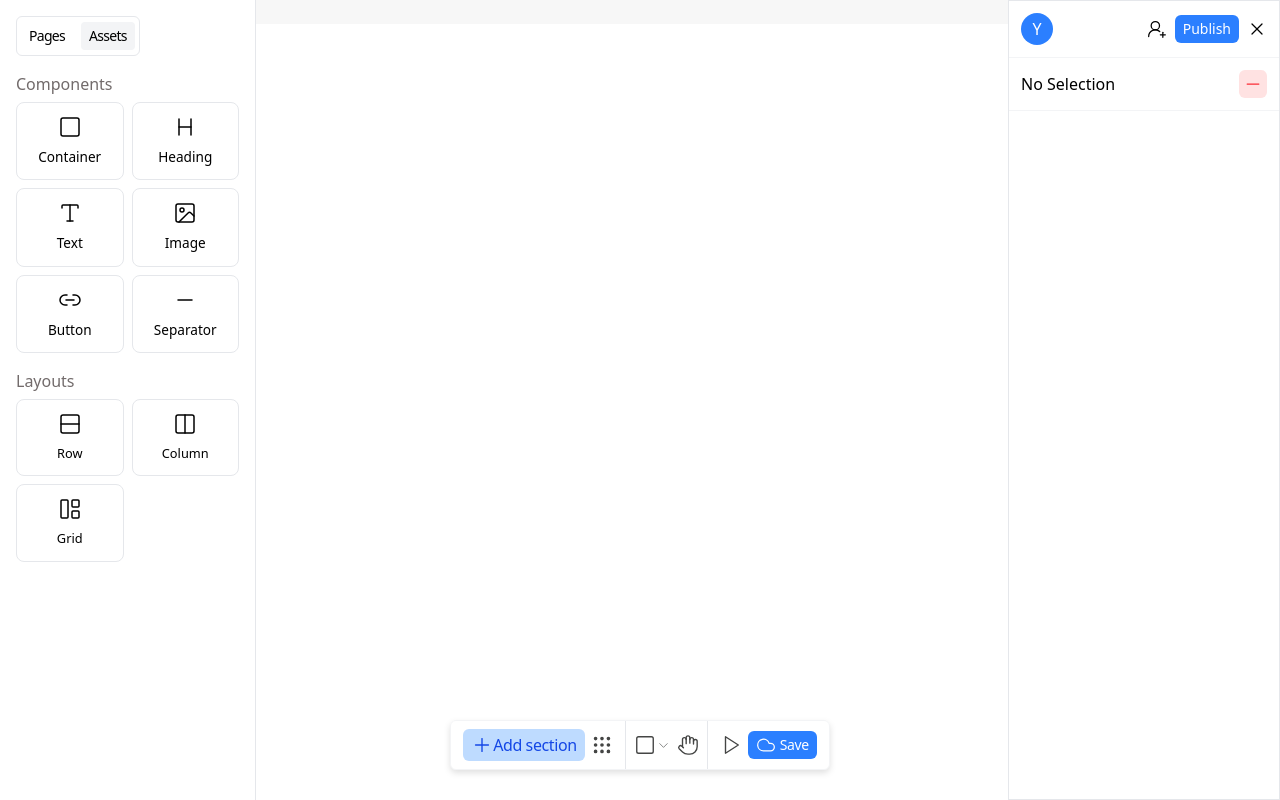
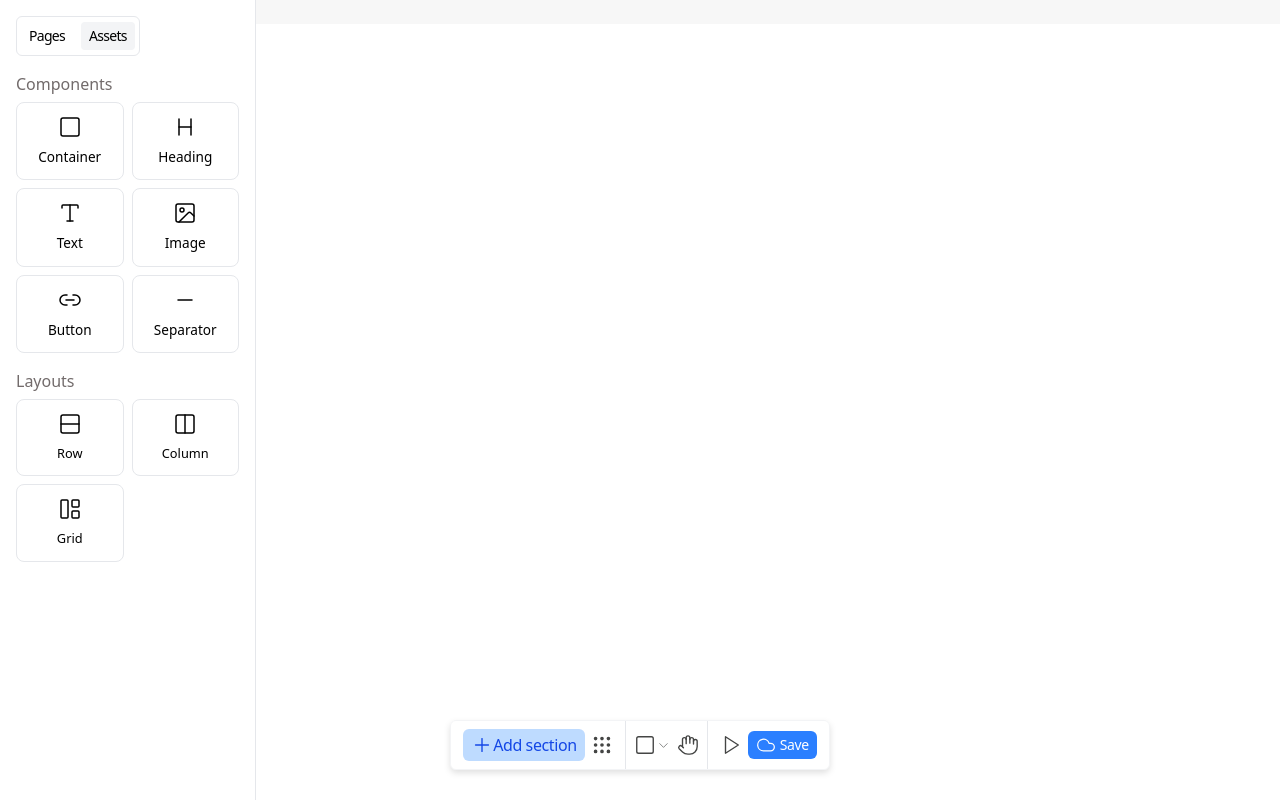
Before and after one commit to Yatik1/nocode, a React (Vite) app: page / in a window 1280 px wide. Built offline with nearby package versions, Linux system fonts and the light colour scheme.

Commit message:
refactor: update AppLayout to use selectedElement for conditional rendering of Properties

```diff
--- a/src/App.tsx
+++ b/src/App.tsx
@@ -23,7 +23,7 @@ function App() {
 }
 
 function AppLayout() {
-  const { setPage,pages, page,setOpen, setSelectedElement} = useBuilder() as BuilderContextProps;
+  const { setPage,pages, selectedElement,setOpen, setSelectedElement} = useBuilder() as BuilderContextProps;
 
   function onOpen() {
       setOpen((prev:boolean) => !prev)
@@ -42,7 +42,7 @@ function AppLayout() {
   return (
       <div className="relative bg-[#f5f5f5] min-h-[100vh] h-fit flex items-center justify-center">
 
-        <button className='absolute top-1 left-2 flex items-center justify-center cursor-pointer p-1 bg-white rounded-md' onClick={onOpen}>
+        <button className='fixed top-1 left-2 flex items-center justify-center cursor-pointer p-1 bg-white rounded-md' onClick={onOpen}>
           <PanelLeftOpen stroke="#646464" size={20} />
         </button>
 
@@ -65,7 +65,7 @@ function AppLayout() {
             </div>
           </InfiniteCanvas>
         </main>
-        <Properties />
+        {selectedElement && <Properties />}
       <ControlPanel />
       </div>
   );
```
